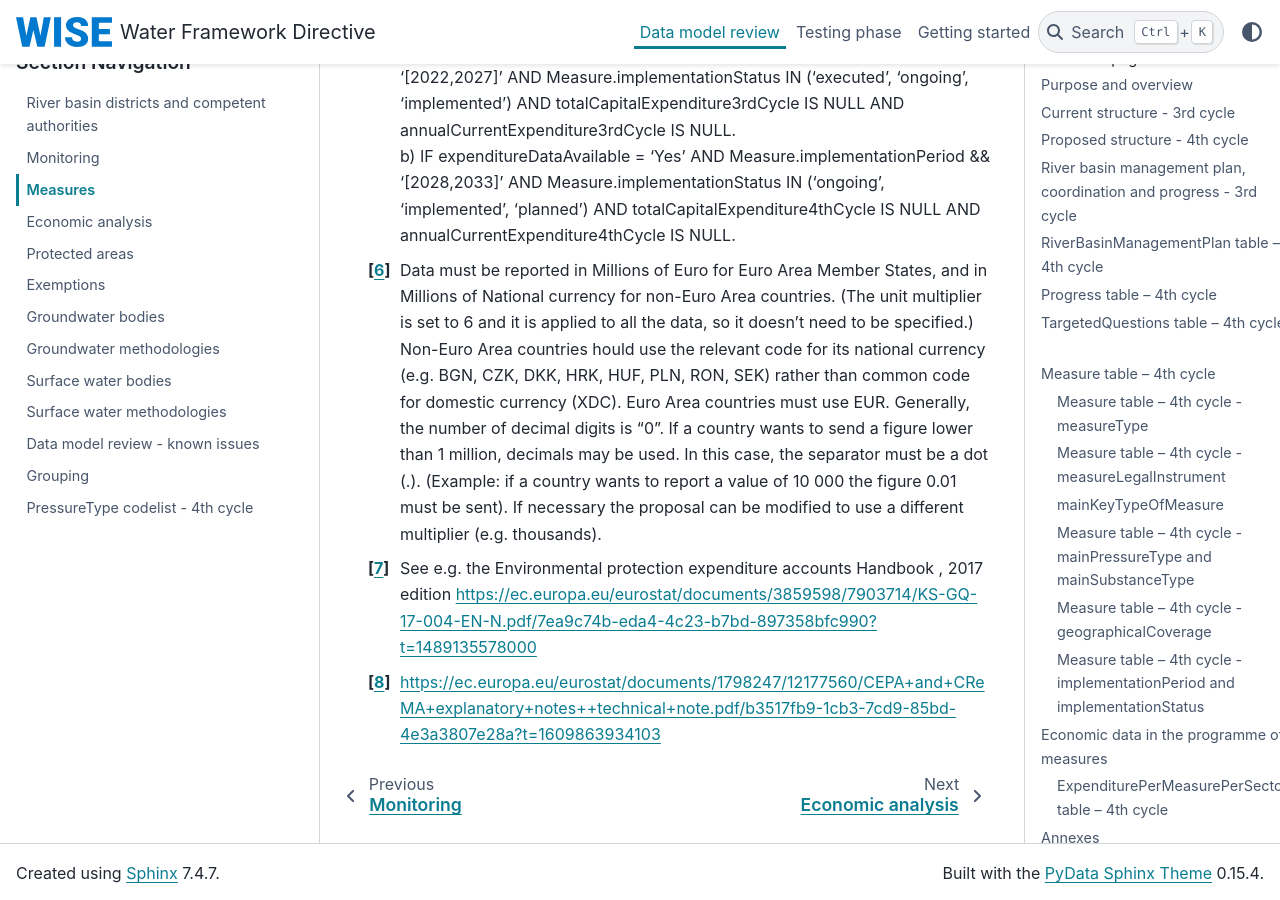
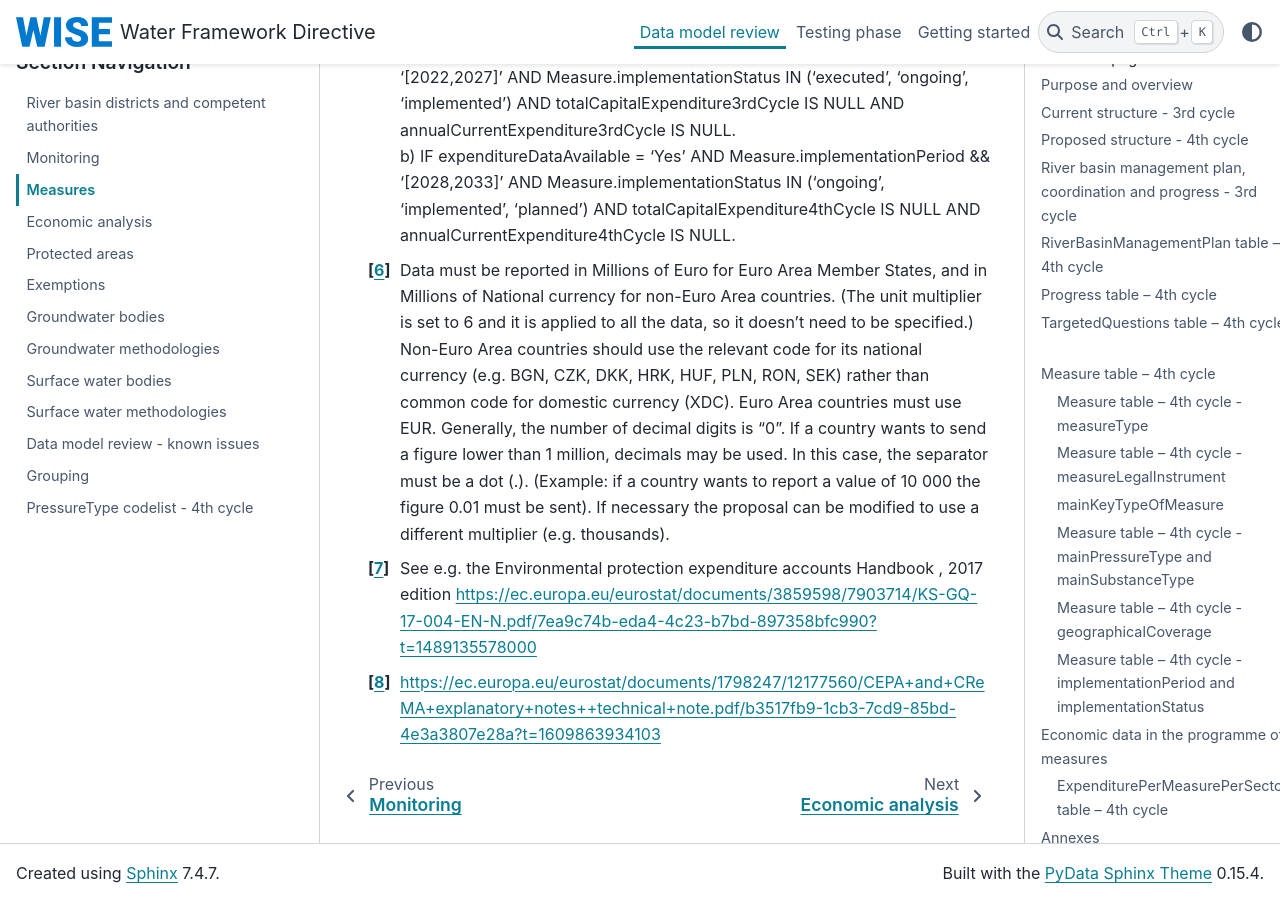
Before and after one commit to eeadata/WISE.WFD.Documentation, a Sphinx documentation site: the page built from docs/DataModelReview/WFDMeasures.md, in a window 1280 px wide and 900 px high, scrolled down 19275 px. Built offline with Sphinx 7.4.7 and the PyData theme 0.15.4, drawn with Linux system fonts in a browser that asks for light colours; some of the changed text lies outside the part shown.

Commit message:
Minor. Typography.

````diff
--- a/docs/DataModelReview/WFDMeasures.md
+++ b/docs/DataModelReview/WFDMeasures.md
@@ -201,8 +201,8 @@
 
 The scope of some basic measures is clearly linked to the two Daughter directives:
 
-- Measures to prohibit direct discharges to groundwater: *Groundwater Directive*
-- Measures to eliminate or reduce pollution by Priority Substances: *Environmental Quality Standards Directive*
+* Measures to prohibit direct discharges to groundwater: *Groundwater Directive*
+* Measures to eliminate or reduce pollution by Priority Substances: *Environmental Quality Standards Directive*
 
 These two legal instruments are part of the codelist.
 The option 'Other' (Other Directives mentioned in Part A of Annex VI of the WFD), that existed in the 3rd cycle,
@@ -215,7 +215,6 @@
 
 The **mainKeyTypeOfMeasure** attribute contains the classification to be used for both basic and supplementary measures (see {numref}`measures_mainKeyTypeOfMeasure_definitions`).
 It simplifies, consolidates and replaces both the basicMeasureType and the keyTypeOfMeasure classifications used in the 2nd and 3rd cycles.
-
 
 ```{include} tables/Measures_MainKeyTypeOfMeasure_ListTable
 ```
@@ -275,9 +274,9 @@
 The budget orientation would imply to look at foreseen **spending amounts**. This has three
 consequences:
 
-- ‘Welfare costs’ should not be included in the reporting. However, they can be taken up as “negative benefits” in the **CEA (cost‑effectiveness analysis)**.
-- The reporting is on investment spending (purchases / commitments) and not on capital costs (depreciation).
-- To make the link with financial support from EU Funds, EIB and other promotional banks, one needs to distinguish OPEX and CAPEX when reporting investment cost.
+* ‘Welfare costs’ should not be included in the reporting. However, they can be taken up as “negative benefits” in the **CEA (cost‑effectiveness analysis)**.
+* The reporting is on investment spending (purchases / commitments) and not on capital costs (depreciation).
+* To make the link with financial support from EU Funds, EIB and other promotional banks, one needs to distinguish OPEX and CAPEX when reporting investment cost.
 
 There is a readily available conceptual basis for the reporting on the PoM investment and other costs, with which the Member States are already familiar, namely the **environmental protection expenditures**. They are namely required to collect and report this data annually to Eurostat ([^Obligation]), who publishes the **Environmental Protection Expenditures Accounts (EPEA)** as one of the environmental‑economic satellite accounts to the economic National Accounts.The EPEA are based on a clear, publicly available protocol (following UN statistical standards), defining the environmental domains, spending economic sectors, and expenditure types. The latter includes the distinction between **capital** and **current** expenditures. Hence, it meets the features described in the three bullets points above.
 
@@ -287,20 +286,13 @@
 
  Out of the 146 RBD reported by EU Member States, 24 do not have data on investments, 54 do not have data on operational costs and 64 do not have data on EU funds.
 
-
-
-
-
 ```{mermaid} /DataModelReview/mmd/MeasuresCosts.mmd
 :name: Measure_RBMPPoM_2022 schema_Costs_3rdCycle
 :align: center
 :caption: Class diagram for the RBMPPoM_2022 schema: Costs – 3rd cycle of reporting.
 ```
 
-
 The variability of the geographical and temporal coverage of the reported data adds to the difficulty in achieving a meaningful analysis.{numref}`measures_temporalcoverage` illustrates the issues regarding temporal coverage. {numref}`measures_geographiccoverage` illustrates the issue with geographical coverage.
-
-
 
 ```{table} Temporal coverage: period to which the reported costs refer – 3rd RBMP electronic reporting (including Norway).
 :name: measures_temporalcoverage
@@ -335,7 +327,6 @@
 | River Basin District | National | 7 |
 ```
 
-
 ### ExpenditurePerMeasurePerSector table – 4th cycle
 
 Figure 12 illustrates the ExpenditurePerMeasurePerSector table proposed for the 4th cycle.
@@ -352,7 +343,6 @@
 :align: center
 ```
 
-
 A clear separation is made between **capital** expenditure vs. **current** expenditure and between the 3rd cycle and the 4th cycle data. Only total values are requested.
 
 The **institutionalSector** attribute identifies the institutional sector doing the outlay. This aspect is explained below.
@@ -363,11 +353,10 @@
 
 The Environmental Protection Expenditures Accounts (EPEA) uses four groups of sectors ([^Sectors]):
 
-- S13 and S15 – General government and **NPISH**
-- S11 and S12 – Corporations
-- S14 – Households
-- S2 – Rest of the World
-
+* S13 and S15 – General government and **NPISH**
+* S11 and S12 – Corporations
+* S14 – Households
+* S2 – Rest of the World
 
 ```{table} European System of Accounts (ESA 2010) sectors.
 :name: measures_ESA2010
@@ -389,14 +378,11 @@
 | S.22 | Non-member countries and international organisations non-resident in the European Union. |
 ```
 
-
-
 **Figure 13.** *European System of Accounts (ESA 2010) allocation of institutional units to sectors.*
 
 ```{mermaid} /DataModelReview/mmd/MeasuresUnitResidentflowchart.mmd
 :align: center
 ```
-
 
 {numref}`measures_institutionalsectors` presents a proposed list of institutional sectors that can be used in the **4th cycle** of reporting. The list should be revised and discussed with the CIS WG Economics.
 
@@ -416,8 +402,8 @@
 | S.11002_S.11003 | Private non-financial corporations. Can be used if the distinction of outlays by public and private companies is relevant. |
 | S.212 | Institutions and bodies of the European Union (e.g. European Central Bank, European Commission). |
 ```
+
 \* *The underscore '_' denotes a list of code values (Code1_Code2). The hyphen '-' denotes a range of code values (StartCode-EndCode)*
-
 
 It is also important to address the reporting of transfers of EU Funds.
 
@@ -454,7 +440,6 @@
 | 5 | S.212 – Institutions and bodies of the European Union | 1 M€ |
 ```
 
-
 The Commission must provide guidance on the reporting of expenditure for measures where
 mainKeyTypeOfMeasure IN ('C - Measure to promote efficient and sustainable water use', 'E - Measure to control abstraction from surface and groundwater, and impoundment of surface
 water') which may be outside the scope of the EPEA.
@@ -477,6 +462,7 @@
 This annex presents the **mainKeyTypeOfMeasure**, a simplified classification of measures that consolidates and replaces the **basicMeasureType** and the **keyTypeOfMeasure** classifications used in the 3rd cycle.
 
 The purpose of the simplified classification is:
+
 * To reduce the number of classes to a manageable set (19 options).
 * To use a single classification scheme applicable to both basic measures and supplementary measures.
 * To avoid redundancy and reporting burden in the classification of the measures.
@@ -511,18 +497,17 @@
 
 % Footnotes
 
-
 [^pArnoldus]: P. Arnoldus, “Workstream 1: proposing a simplification and standardisation of the economic data reporting,” note to the CIS Working Group Economics, 15 December 2025,[Available](https://circabc.europa.eu/ui/group/9ab5926d-bed4-4322-9aa7-9964bbe8312d/library/2eef1f5c-5df6-41e2-93e8-c0f427d80eb1/details) in Circabc
 
-[^6thWFDImplReport]: 6th WFD Implementation Report,[ COM(2021) 970](https://eur-lex.europa.eu/legal-content/EN/TXT/PDF/?uri=CELEX:52021DC0970),p15. The table concerns {numref}`measures_temporalcoverage`, p24, of [SWD(2021) 970](https://eur-lex.europa.eu/legal-content/EN/TXT/PDF/?uri=CELEX:52021SC0970) – note that the differentiation is based.
+[^6thWFDImplReport]: 6th WFD Implementation Report,[COM(2021) 970](https://eur-lex.europa.eu/legal-content/EN/TXT/PDF/?uri=CELEX:52021DC0970),p15. The table concerns {numref}`measures_temporalcoverage`, p24, of [SWD(2021) 970](https://eur-lex.europa.eu/legal-content/EN/TXT/PDF/?uri=CELEX:52021SC0970) – note that the differentiation is based.
 
-[^7thWFDImplReport]: Quotes are from 7th WFD Implementation Report,[ COM(2025) 2](https://eur-lex.europa.eu/legal-content/EN/TXT/PDF/?uri=CELEX:52025DC0002)(p15, p36)
+[^7thWFDImplReport]: Quotes are from 7th WFD Implementation Report,[COM(2025) 2](https://eur-lex.europa.eu/legal-content/EN/TXT/PDF/?uri=CELEX:52025DC0002)(p15, p36)
 
 [^Obligation]: An obligation under Regulation (EU) No 691/2011, amended by Commission Delegated Regulation (EU) 2022/125; the consolidated version can be found [here](https://eur-lex.europa.eu/legal-content/EN/TXT/?uri=CELEX%3A02011R0691-20250624)
 
 [^ErrorExplained]: An error should be raised when there is missing data. In pseudo-code (the && operators tests whether a range of values overlaps):<br>a) IF expenditureDataAvailable = 'Yes' AND Measure.implementationPeriod && '[2022,2027]' AND Measure.implementationStatus IN ('executed', 'ongoing', 'implemented') AND totalCapitalExpenditure3rdCycle IS NULL AND annualCurrentExpenditure3rdCycle IS NULL. <br>b) IF expenditureDataAvailable = 'Yes' AND Measure.implementationPeriod && '[2028,2033]' AND Measure.implementationStatus IN ('ongoing', 'implemented', 'planned') AND totalCapitalExpenditure4thCycle IS NULL AND annualCurrentExpenditure4thCycle IS NULL.
 
-[^DataReportedCurrency]: Data must be reported in Millions of Euro for Euro Area Member States, and in Millions of National currency for non-Euro Area countries. (The unit multiplier is set to 6 and it is applied to all the data, so it doesn't need to be specified.) Non-Euro Area countries hould use the relevant code for its national currency (e.g. BGN, CZK, DKK, HRK, HUF, PLN, RON, SEK) rather than common code for domestic currency (XDC). Euro Area countries must use EUR. Generally, the number of decimal digits is “0”. If a country wants to send a figure lower than 1 million, decimals may be used. In this case, the separator must be a dot (.). (Example: if a country wants to report a value of 10 000 the figure 0.01 must be sent). If necessary the proposal can be modified to use a different multiplier (e.g. thousands).
+[^DataReportedCurrency]: Data must be reported in Millions of Euro for Euro Area Member States, and in Millions of National currency for non-Euro Area countries. (The unit multiplier is set to 6 and it is applied to all the data, so it doesn't need to be specified.) Non-Euro Area countries should use the relevant code for its national currency (e.g. BGN, CZK, DKK, HRK, HUF, PLN, RON, SEK) rather than common code for domestic currency (XDC). Euro Area countries must use EUR. Generally, the number of decimal digits is “0”. If a country wants to send a figure lower than 1 million, decimals may be used. In this case, the separator must be a dot (.). (Example: if a country wants to report a value of 10 000 the figure 0.01 must be sent). If necessary the proposal can be modified to use a different multiplier (e.g. thousands).
 
 [^Sectors]: See e.g. the Environmental protection expenditure accounts Handbook , 2017 edition [https://ec.europa.eu/eurostat/documents/3859598/7903714/KS-GQ-17-004-EN-N.pdf/7ea9c74b-eda4-4c23-b7bd-897358bfc990?t=1489135578000](https://ec.europa.eu/eurostat/documents/3859598/7903714/KS-GQ-17-004-EN-N.pdf/7ea9c74b-eda4-4c23-b7bd-897358bfc990?t=1489135578000)
 
````
Also changed, not shown: other parts of docs/DataModelReview/WFDMeasures.md (+1 -1 lines).
